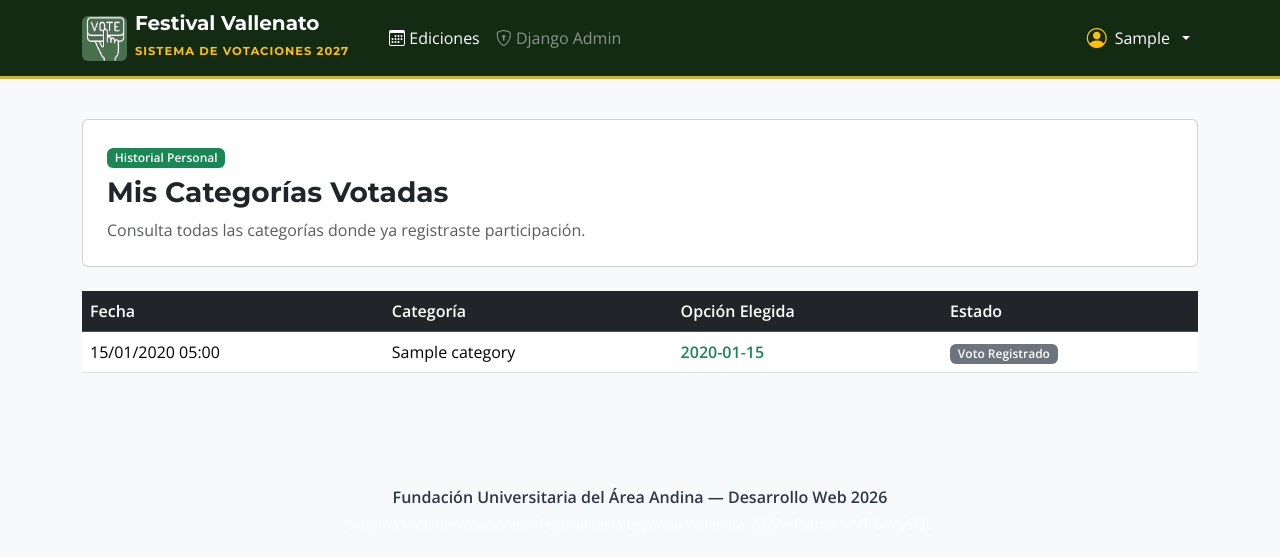
After one commit to bryan-andina/festival-vallenato, a Django app: page /my-votes/ in a window 1280 px wide. The commit adds this page. Shown: the top 557 px of the page. Run offline with Django 5.2, Linux system fonts and the light colour scheme; a user stored in the database is signed in; tables that the repository leaves empty hold one stand-in row (values such as "Sample post").

Commit message:
Frontend: historial de votos, alertas y flujo de votacion

```diff
--- a/apps/voting/urls.py
+++ b/apps/voting/urls.py
@@ -1,9 +1,15 @@
 from django.urls import path
-from apps.voting.views import EditionListView, CategoryListView, VotingDetailView, CastVoteView
-
+from apps.voting.views import  (
+    EditionListView,
+    CategoryListView,
+    VotingDetailView,
+    CastVoteView,
+    MyVotesView,
+)
 app_name = "voting"
 
 urlpatterns = [
+    path( "my-votes/",MyVotesView.as_view(),name="my_votes"),
     path("", EditionListView.as_view(), name="edition_list"),
     path("editions/<int:year>/categories/", CategoryListView.as_view(), name="category_list"),
     path("ballot/<int:voting_id>/", VotingDetailView.as_view(), name="voting_detail"),
--- a/apps/voting/views.py
+++ b/apps/voting/views.py
@@ -116,3 +116,22 @@ class CastVoteView(LoginRequiredMixin, View):
 
         messages.success(request, f"¡Tu voto por '{option.candidate_name}' ha sido registrado exitosamente!")
         return redirect("voting:voting_detail", voting_id=voting.id)
+
+from django.contrib.auth.mixins import LoginRequiredMixin
+from django.views.generic import TemplateView
+
+class MyVotesView(LoginRequiredMixin, TemplateView):
+    template_name = "voting/my_votes.html"
+
+    def get_context_data(self, **kwargs):
+        context = super().get_context_data(**kwargs)
+
+        context["votes"] = Vote.objects.filter(
+            user=self.request.user
+        ).select_related(
+            "selected_option",
+            "category",
+            "edition"
+        ).order_by("-created_at")
+
+        return context
--- a/static/css/festival.css
+++ b/static/css/festival.css
@@ -47,11 +47,12 @@ h1, h2, h3, h4, h5, .navbar-brand {
     background-color: #dc3545;
 
 }
-
+/*
 .card-custom:hover {
     transform: translateY(-6px);
     transition: all 0.3s ease;
 }
+*/
 
 .card-custom {
     transition: all 0.3s ease;
@@ -61,7 +62,7 @@ h1, h2, h3, h4, h5, .navbar-brand {
     .hero-banner {
         padding: 2rem 1rem;
     }
-
+s
     .card-custom {
         margin-bottom: 1rem;
     }
--- a/templates/base.html
+++ b/templates/base.html
@@ -96,6 +96,8 @@
     </div>
 
     <main class="mb-5">
+
+
         {% block content %}{% endblock %}
     </main>
 
--- /dev/null
+++ b/templates/voting/my_votes.html
@@ -0,0 +1,116 @@
+{% extends 'base.html' %}
+
+{% block title %}
+Mis Categorías Votadas
+{% endblock %}
+
+{% block content %}
+
+<div class="container py-4">
+
+    <div class="card card-custom p-4 mb-4">
+
+        <div class="d-flex justify-content-between align-items-center">
+
+            <div>
+
+                <span class="badge bg-success mb-2">
+                    Historial Personal
+                </span>
+
+                <h1 class="h3 fw-bold">
+                    Mis Categorías Votadas
+                </h1>
+
+                <p class="text-muted mb-0">
+                    Consulta todas las categorías donde ya registraste participación.
+                </p>
+
+            </div>
+
+        </div>
+
+    </div>
+
+    {% if votes %}
+
+        <div class="table-responsive">
+
+            <table class="table table-hover align-middle">
+
+                <thead class="table-dark">
+
+                    <tr>
+                        <th>Fecha</th>
+                        <th>Categoría</th>
+                        <th>Opción Elegida</th>
+                        <th>Estado</th>
+                    </tr>
+
+                </thead>
+
+                <tbody>
+
+                    {% for vote in votes %}
+
+                    <tr>
+
+                        <td>
+                            {{ vote.created_at|date:"d/m/Y H:i" }}
+                        </td>
+
+                        <td>
+                            {{ vote.selected_option.voting.category.name }}
+                        </td>
+
+                        <td>
+
+                            <span class="fw-bold text-success">
+
+                                {{ vote.selected_option.candidate_name }}
+
+                            </span>
+
+                        </td>
+
+                        <td>
+
+                            <span class="badge bg-secondary">
+
+                                Voto Registrado
+
+                            </span>
+
+                        </td>
+
+                    </tr>
+
+                    {% endfor %}
+
+                </tbody>
+
+            </table>
+
+        </div>
+
+    {% else %}
+
+        <div class="card card-custom p-5 text-center">
+
+            <i class="bi bi-clock-history display-4 text-muted"></i>
+
+            <h4 class="mt-3">
+                Sin historial de participación
+            </h4>
+
+            <p class="text-muted">
+                Todavía no has registrado votos en ninguna categoría.
+            </p>
+
+        </div>
+
+    {% endif %}
+
+</div>
+
+{% endblock %}
```
Also changed, not shown: templates/voting/category_list.html (+15 -7 lines), templates/voting/voting_detail.html (+18 -7 lines).
